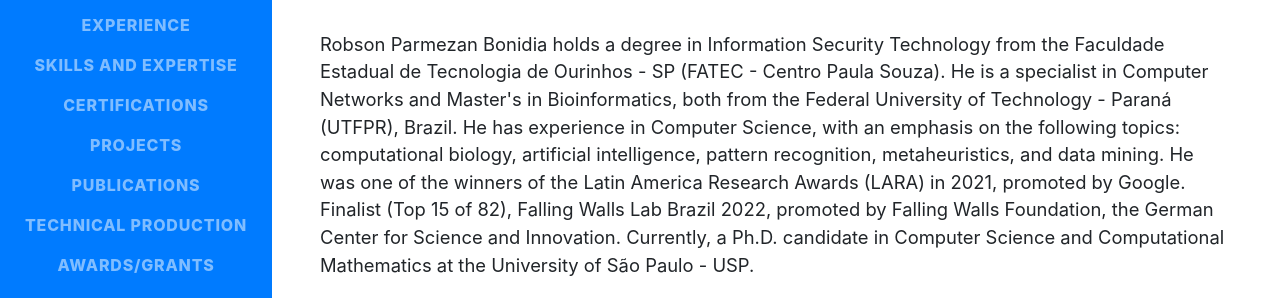
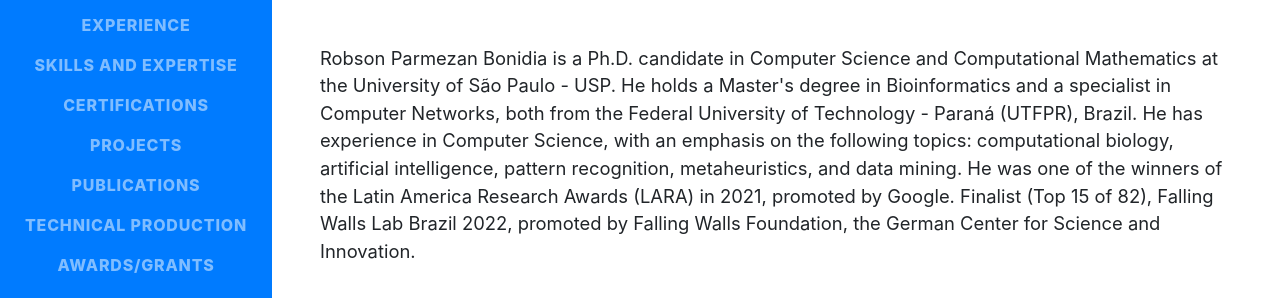
Before and after one commit to Bonidia/website, a website with bundled scripts: page index.html in a window 1280 px wide. Shown: the part 367-665 px from the top of the page. Built offline with nearby package versions, Linux system fonts and the light colour scheme; a web font is replaced by a local one.

Commit message:
Update index.html

```diff
--- a/index.html
+++ b/index.html
@@ -90,17 +90,13 @@
           <br/>
           Orcid iD: <a href="https://orcid.org/0000-0003-4975-7867">0000-0003-4975-7867</a>
         </div>
-        <p class="lead mb-5">Robson Parmezan Bonidia holds a degree in Information Security Technology from the
-          Faculdade Estadual de Tecnologia de Ourinhos - SP (FATEC - Centro Paula Souza). He
-          is a specialist in Computer Networks and Master's in Bioinformatics, both from the
-          Federal University of Technology - Paraná (UTFPR), Brazil. He has experience in
-          Computer Science, with an emphasis on the following topics: computational biology,
-          artificial intelligence, pattern recognition, metaheuristics, and data mining.
-          He was one of the winners of the Latin America Research Awards (LARA) in 2021,
-          promoted by Google. Finalist (Top 15 of 82), Falling Walls Lab Brazil 2022,
-          promoted by Falling Walls Foundation, the German Center for Science and Innovation.
-          Currently, a Ph.D. candidate in Computer Science and Computational Mathematics at
-          the University of São Paulo - USP.</p>
+        <p class="lead mb-5">Robson Parmezan Bonidia is a Ph.D. candidate in Computer Science and Computational Mathematics
+          at the University of São Paulo - USP. He holds a Master's degree in Bioinformatics and a specialist in Computer Networks,
+          both from the Federal University of Technology - Paraná (UTFPR), Brazil. He has experience in Computer Science,
+          with an emphasis on the following topics: computational biology, artificial intelligence, pattern recognition,
+          metaheuristics, and data mining. He was one of the winners of the Latin America Research Awards (LARA) in 2021,
+          promoted by Google. Finalist (Top 15 of 82), Falling Walls Lab Brazil 2022, promoted by Falling Walls Foundation,
+          the German Center for Science and Innovation.</p>
 
         <div class="social-icons">
           <a href="https://br.linkedin.com/in/robson-parmezan-bonidia-8b1b8890?trk=people-guest_profile-result-card_result-card_full-click">
```
